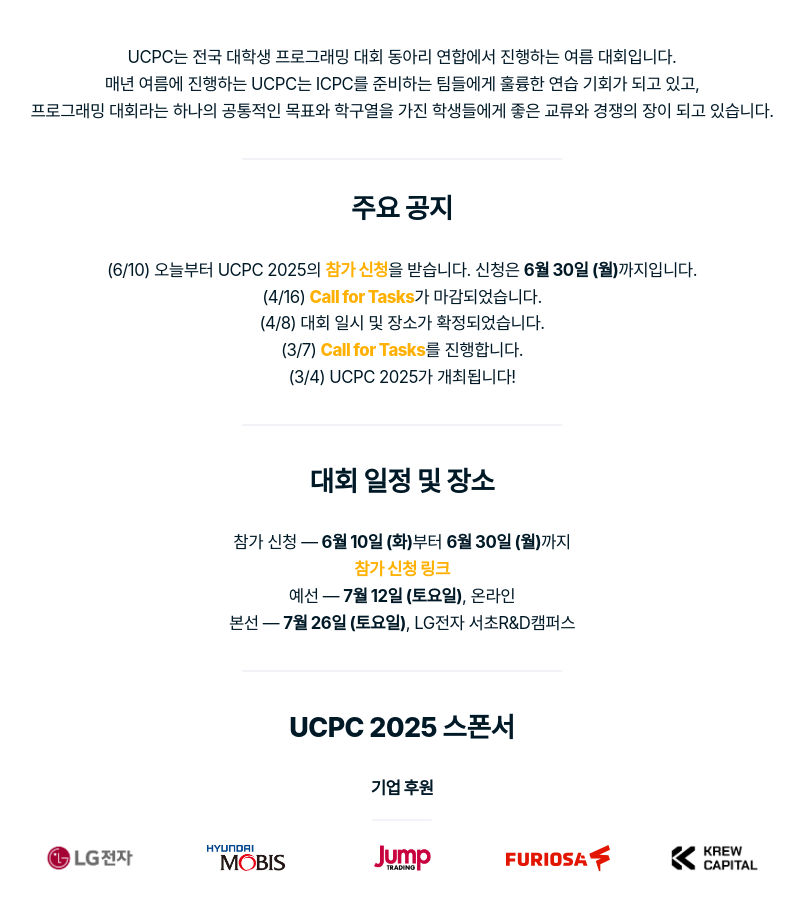
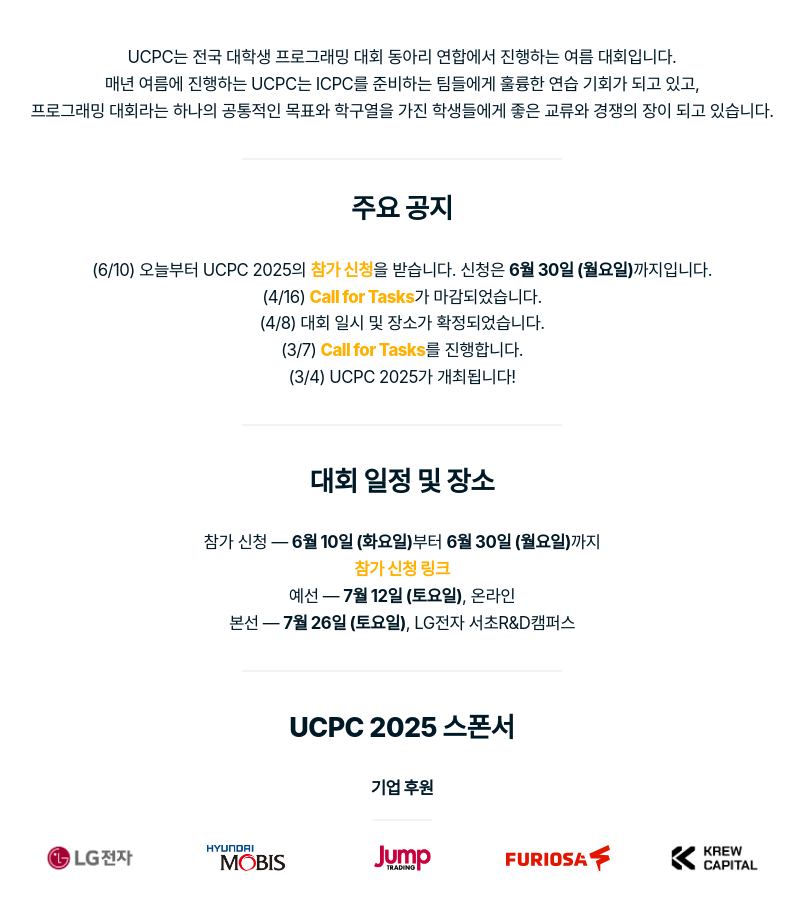
Before and after one commit to ucpcc/2025, a Jekyll site: the page built from index.md, in a window 1280 px wide and 900 px high, scrolled down 1392 px. Shown: the whole window, without its empty margins (238-1041 px from the left). Built offline with Jekyll 4.4.1, drawn with Linux system fonts in a browser that asks for light colours; some web fonts are replaced.

Commit message:
Update index.md

```diff
--- a/index.md
+++ b/index.md
@@ -5,7 +5,7 @@ title: UCPC 2025
 
 ## 주요 공지
 
-- (6/10) 오늘부터 UCPC 2025의 [참가 신청](https://forms.gle/zKg7qPYJsY3XdgAU8)을 받습니다. 신청은 **6월 30일 (월)**까지입니다.
+- (6/10) 오늘부터 UCPC 2025의 [참가 신청](https://forms.gle/zKg7qPYJsY3XdgAU8)을 받습니다. 신청은 **6월 30일 (월요일)**까지입니다.
 - (4/16) [Call for Tasks](https://2025.ucpc.me/tasks/)가 마감되었습니다.
 - (4/8) 대회 일시 및 장소가 확정되었습니다.
 - (3/7) [Call for Tasks](https://2025.ucpc.me/tasks/)를 진행합니다.
@@ -15,7 +15,7 @@ title: UCPC 2025
 
 ## 대회 일정 및 장소
 
-참가 신청 — **6월 10일 (화)**부터 **6월 30일 (월)**까지
+참가 신청 — **6월 10일 (화요일)**부터 **6월 30일 (월요일)**까지
 
 [참가 신청 링크](https://forms.gle/zKg7qPYJsY3XdgAU8)
 
```
